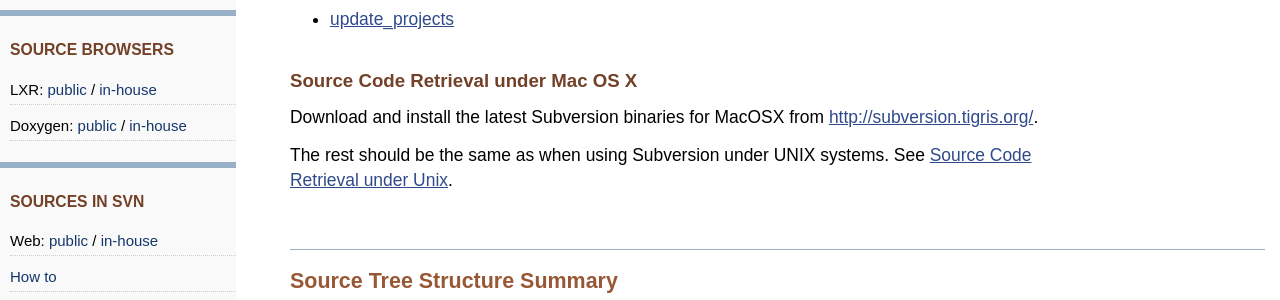
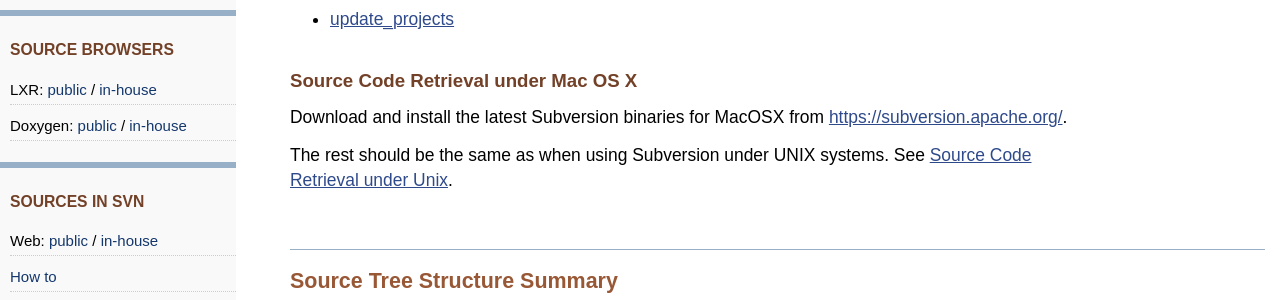
Before and after one commit to ncbi/cxx-toolkit, a Jekyll site: the page built from pages/ch_getcode_svn.md, in a window 1280 px wide and 900 px high, scrolled down 12081 px. Shown: the part 153-453 px from the top of the window. Built offline with Jekyll 4.4.1, drawn with Linux system fonts in a browser that asks for light colours; some of the changed lines change nothing that is shown.

Commit message:
Link fixed

```diff
--- a/pages/ch_getcode_svn.md
+++ b/pages/ch_getcode_svn.md
@@ -458,7 +458,7 @@ Some of the source code retrieval scripts are available in Windows:
 
 ### Source Code Retrieval under Mac OS X
 
-Download and install the latest Subversion binaries for MacOSX from [http://subversion.tigris.org/](http://subversion.tigris.org).
+Download and install the latest Subversion binaries for MacOSX from [https://subversion.apache.org/](https://subversion.apache.org/).
 
 The rest should be the same as when using Subversion under UNIX systems. See [Source Code Retrieval under Unix](#ch_getcode_svn.unix).
 
```
